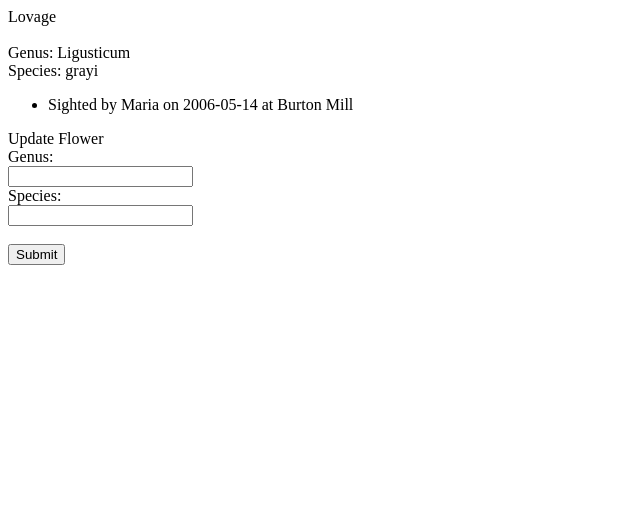
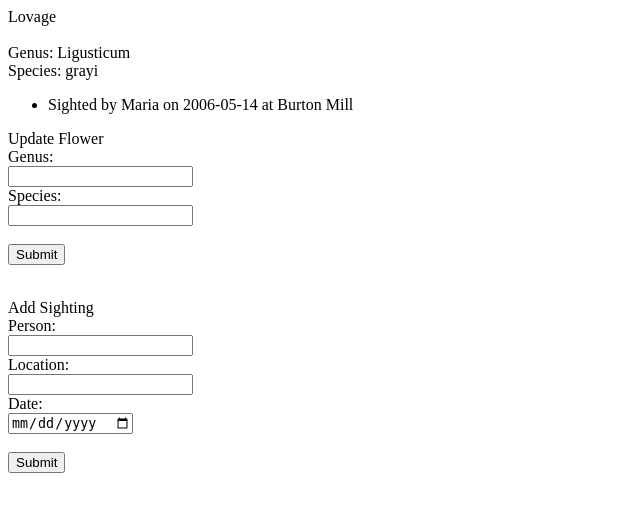
Before and after one commit to jjthurber/DBAssn5, a Flask app: a page that uses templates/flower.html in a window 1280 px wide. Shown: the top 512 px of the page, without its empty margins (0-640 px from the left). Run offline with Flask 2, Linux system fonts and the light colour scheme; data comes from the database, SQL or seed files in the repository; some libraries are stand-ins or nearby versions.

Commit message:
Insert form done (does not insert for some reason)

```diff
--- a/main.py
+++ b/main.py
@@ -3,6 +3,7 @@ import sqlite3
 from urlparse import urlparse
 from sqlite3 import Error
 from flask_bootstrap import Bootstrap
+from datetime import datetime
 
 #Sources used:
 #https://www.sqlitetutorial.net/sqlite-python/sqlite-python-select/
@@ -34,7 +35,11 @@ def get_flower_page(f):
     latin_name = query_db(connection, "SELECT genus, species FROM flowers WHERE comname=?", (f,))
 
     if(request.method == 'POST'):
-        update_db(connection, "UPDATE flowers SET genus=?, species=? WHERE comname=?", (request.form.get('genus'), request.form.get('species'), f,))
+        if('update' in request.form):
+            update_db(connection, "UPDATE flowers SET genus=?, species=? WHERE comname=?", (request.form.get('genus'), request.form.get('species'), f,))
+        elif('insert' in request.form):
+            sighted = datetime.strptime(request.form.get('sighted'), '%Y-%m-%d')
+            insert_db(connection, "INSERT INTO sightings(name, person, location, sighted) VALUES(?,?,?,?)", (f, request.form.get('person'), request.form.get('location'), sighted.date(),))
         return redirect(request.url)
     return render_template('flower.html', f=f, genus=latin_name[0][0], species=latin_name[0][1], sightings=sightings)
 
@@ -49,10 +54,15 @@ def query_db(connection, query, var):
 
 def update_db(connection, update, vars):
     cursor = connection.cursor()
+    print("New Genus: " + vars[0] + "\nNew Species: " + vars[1])
     cursor.execute(update, vars)
     connection.commit()
 
-# def insert_db(connection, insert):
+def insert_db(connection, insert, vars):
+    cursor = connection.cursor()
+    print("New sighting of " + vars[0] + " by " + vars[1] + " at " + vars[2] + " on " + datetime.strftime(vars[3], '%Y-%m-%d') + ".")
+    cursor.execute(insert, vars)
+    return cursor.lastrowid
 
 if __name__ == '__main__':
     app.run(debug=True, port=5000)
--- a/templates/flower.html
+++ b/templates/flower.html
@@ -13,5 +13,17 @@ Species: {{species}}<br>
     <input type="text" name="genus"><br>
     Species:<br>
     <input type="text" name="species"><br><br>
-    <input type="submit" value="Submit">
+    <input type="submit" name="update" value="Submit">
 </form>
+<br>
+<a>Add Sighting</a>
+<form method='POST'>
+    <input type="hidden" name="flower" value="insert">
+    Person:<br>
+    <input type="text" name="person"><br>
+    Location:<br>
+    <input type="text" name="location"><br>
+    Date:<br>
+    <input type="date" name="sighted"><br><br>
+    <input type="submit" name="insert" value="Submit">
+</form>
```
